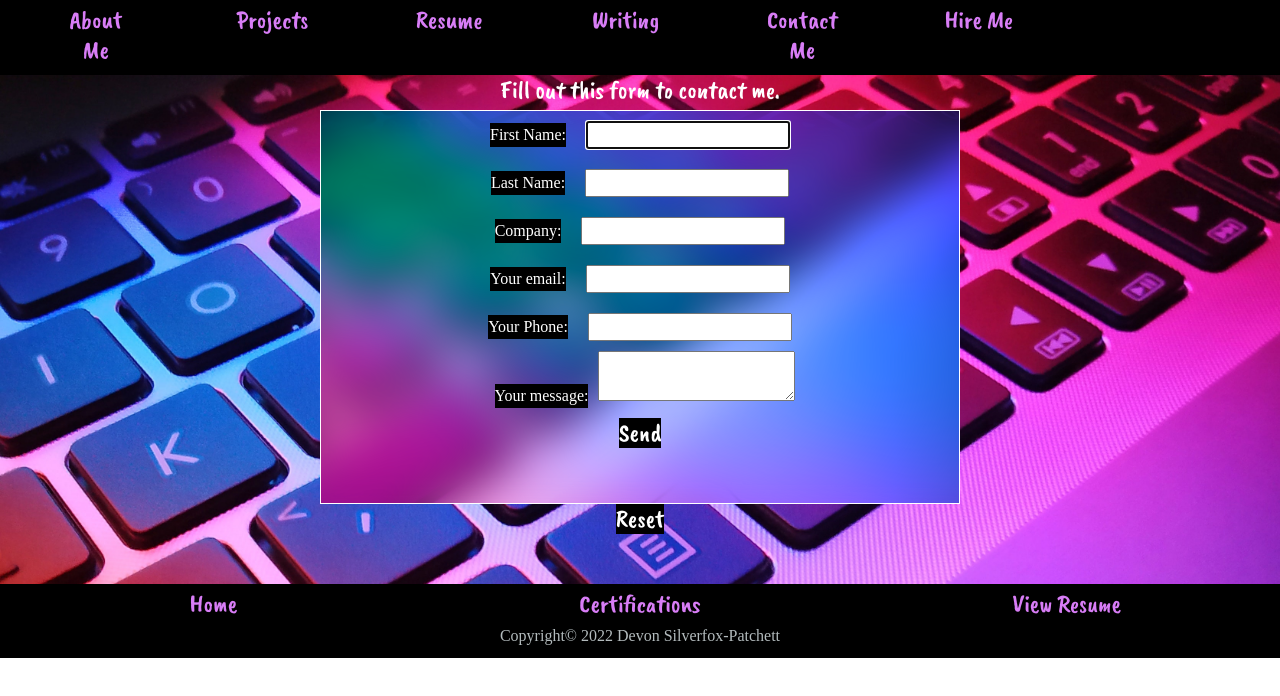
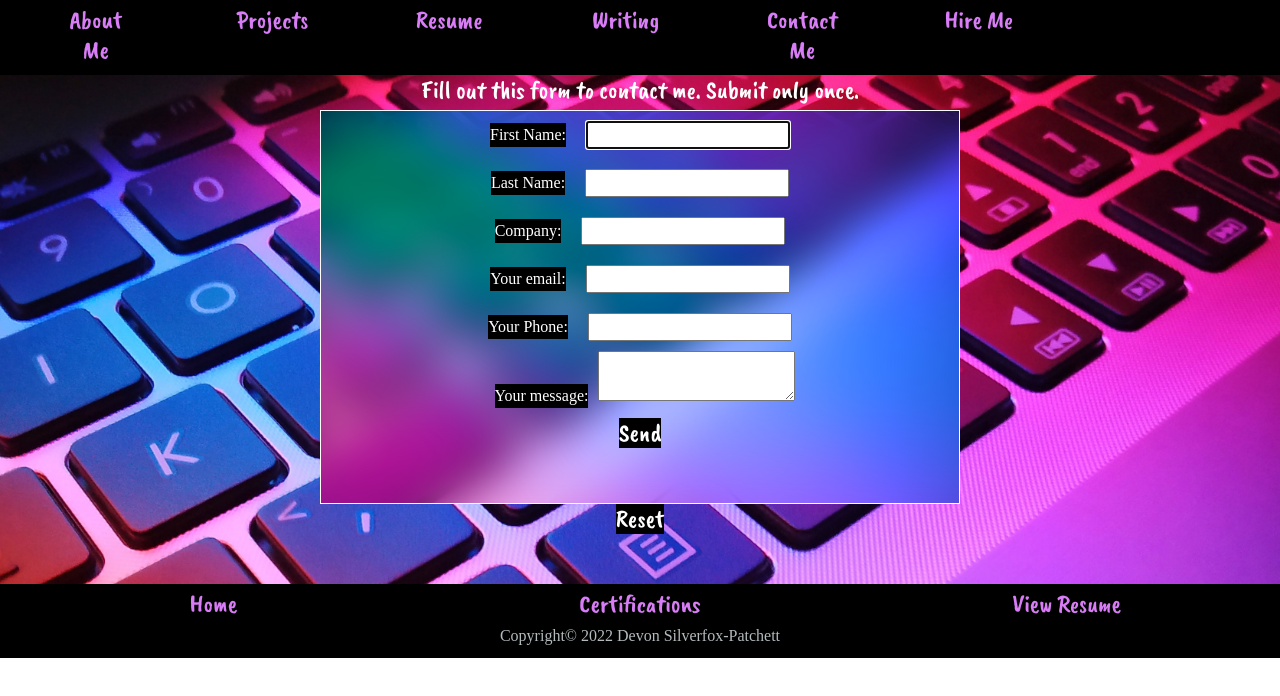
Before and after one commit to dsilverfox/profile-client, a React (Create React App) app: page /contact in a window 1280 px wide. Shown: the top 696 px of the page. Built offline with nearby package versions, Linux system fonts and the light colour scheme.

Commit message:
Updated contact and hireme forms

```diff
--- a/src/components/HireMe/HireMe.js
+++ b/src/components/HireMe/HireMe.js
@@ -65,7 +65,7 @@ const HireMe = () => {
             </Row>
 
             <form onSubmit={handleSubmit} className="form">
-
+                <p>Submit to request a consultation. </p>
                 <label htmlFor='firstname'>First Name:</label>
                 <input
                     autoFocus
--- a/src/components/contacts/contacts.js
+++ b/src/components/contacts/contacts.js
@@ -49,7 +49,7 @@ const ContactForm = () => {
 
     return (
         <div className="contacts">
-            <h1>Fill out this form to contact me.</h1>
+            <h1>Fill out this form to contact me. Submit only once.</h1>
                 <form onSubmit={handleSubmit} className="form">
 
                     <label htmlFor='firstname'>First Name:</label>
```
